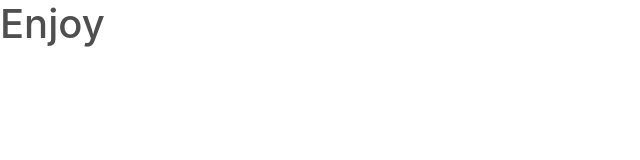
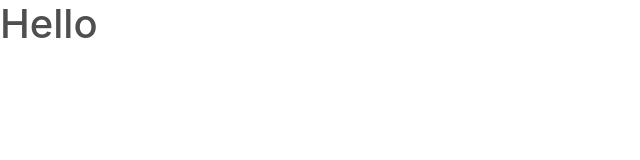
Before and after one commit to pranav-jayaprakash/React-Learning, a React (Create React App) app: page / in a window 1280 px wide. Shown: the top 160 px of the page, without its empty margins (0-640 px from the left). Built offline with nearby package versions, Linux system fonts and the light colour scheme.

Commit message:
Props update -2

```diff
--- a/src/App.js
+++ b/src/App.js
@@ -30,6 +30,8 @@ import UseEffect1 from './components/UseEffect1';
 import AxioApi from './components/AxioApi';
 import AxiosCard from './components/AxiosCard';
 import ContextAccess from './components/ContextAccess';
+import Propschild from './components/Propschild';
+import Propsparent from './components/Propsparent';
 
 // import Usestate from './components/Usestate';
 
@@ -55,7 +57,8 @@ function App() {
       {/* <UseEffect1/> */}
       {/* <AxioApi/> */}
       {/* <AxiosCard/> */}
-      <ContextAccess/>
+      {/* <ContextAccess/> */}
+      <Propsparent/>
 
       {/* <UsestateDecrement/> */}
       {/* <Buttoncolor/>
--- a/src/components/CarouselMap.jsx
+++ b/src/components/CarouselMap.jsx
@@ -3,7 +3,7 @@ import React from 'react'
 function CarouselMap() {
 
 
-    var ab = [{}]
+
   return (
     <div>
 
--- a/src/components/Propschild.jsx
+++ b/src/components/Propschild.jsx
@@ -1,10 +1,10 @@
 import React from 'react'
 
-function Propschild(ob) {
+function Propschild({ob}) {
 
   return (
     <div>
-
+        <h1>{ob.name}</h1>
     </div>
   )
 }
--- a/src/components/Propsparent.jsx
+++ b/src/components/Propsparent.jsx
@@ -1,5 +1,6 @@
 import React from 'react'
-import {Propschild} from './Propschild'
+import Propschild from './Propschild'
+
 
 function Propsparent() {
 
```
